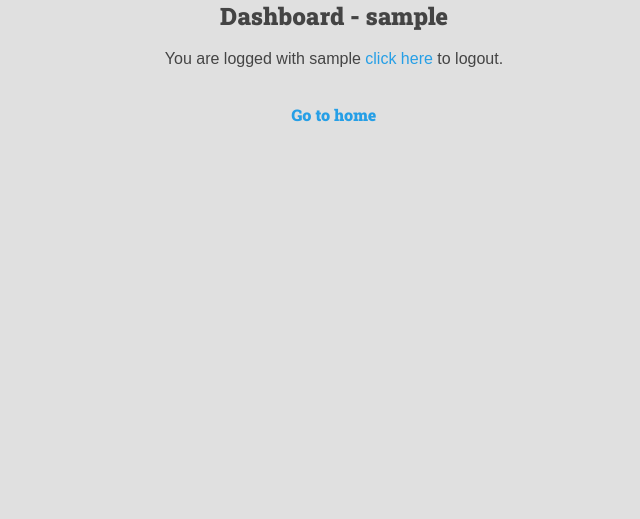
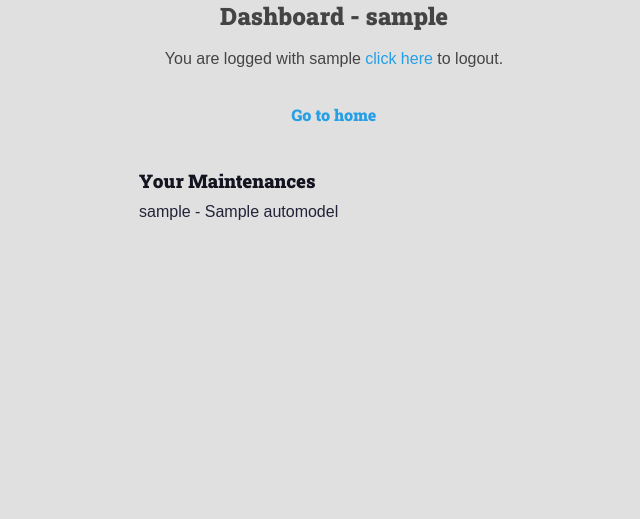
Before and after one commit to FelipeTreis/extension_work, a Django app: page /dashboard/ in a window 1280 px wide. Shown: the part 113-632 px from the top of the page, without its empty margins (306-946 px from the left). Run offline with Django 4.2, Linux system fonts and the light colour scheme; the first user in the database is signed in; tables that the repository leaves empty hold one stand-in row (Sample ...).

Commit message:
Done dashboard

```diff
--- a/base_static/global/css/styles.css
+++ b/base_static/global/css/styles.css
@@ -250,10 +250,29 @@ h6 {
   padding-top: 0.8rem;
 }
 
-/* Form message */
-
 .login-message {
   margin: 1rem 0;
+}
+
+.dashboard-container {
+  max-width: 45rem;
+  text-align: left;
+  padding: var(--spacing-gutter-medium);
+  margin: 0 auto;
+}
+
+.dashboard-container h3,
+.dashboard-container p,
+.dashboard-container ul,
+.dashboard-container a {
+  list-style-type: none;
+  margin: 1rem 0;
+  text-decoration: none;
+  color: var(--color-primary-dark);
+}
+
+.dashboard-container a {
+  color: var(--color-primary-dark-hover);
 }
 
 /* Messages */
--- a/base_templates/templates/app/pages/dashboard.html
+++ b/base_templates/templates/app/pages/dashboard.html
@@ -6,6 +6,18 @@
     <div class="main-content center container">
         <h2>Dashboard - {{ request.user }}</h2>
         {% include 'templates/app/partials/login_message.html' %}
+        <div class="dashboard-container">
+            <h3>Your Maintenances</h3>
+            <ul>
+                {% for data in data %}
+                    <a href="{% url 'app:content' data.id%}">{{ data.vehicle }}</a><br><br>
+                {% empty %}
+                    <li>
+                        <p>You don't have any maintenance registered, register one.</p>
+                    </li>
+                {% endfor %}
+            </ul>
+        </div>
     </div>
     {% include 'templates/app/partials/messages.html' %}
 {% endblock content %}
--- a/users/views.py
+++ b/users/views.py
@@ -5,6 +5,7 @@ from django.http import Http404
 from django.shortcuts import redirect, render
 from django.urls import reverse
 
+from app.models import Maintenance
 from users.forms import LoginForm, RegisterForm
 
 
@@ -73,4 +74,5 @@ def logout_user(request):
 
 @login_required(login_url='users:login_user', redirect_field_name='next')
 def dashboard(request):
-    return render(request, 'templates/app/pages/dashboard.html')
+    data = Maintenance.objects.filter(is_finished=True, owner=request.user)
+    return render(request, 'templates/app/pages/dashboard.html', {'data': data})
```
